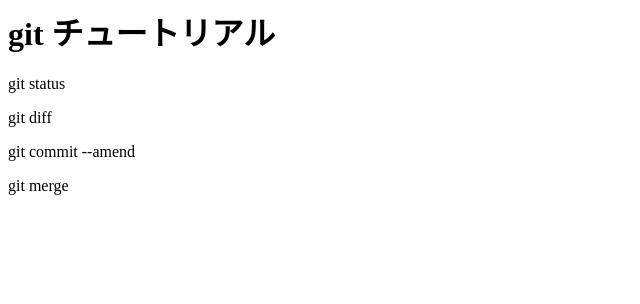
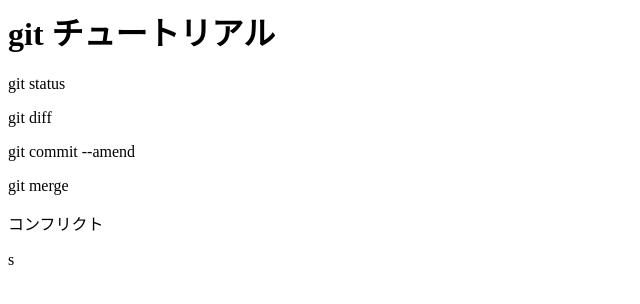
Before and after one commit to mountaincenter/git_tutorial, a plain HTML site: page index.html in a window 1280 px wide. Shown: the whole page, without its empty margins (0-640 px from the left). Drawn offline with Linux system fonts and the light colour scheme.

Commit message:
コンフリクトを追記

```diff
--- a/index.html
+++ b/index.html
@@ -3,3 +3,4 @@
 <p>git diff</p>
 <p>git commit --amend</p>
 <p>git merge</p>
+<p>コンフリクト</p>s
```
